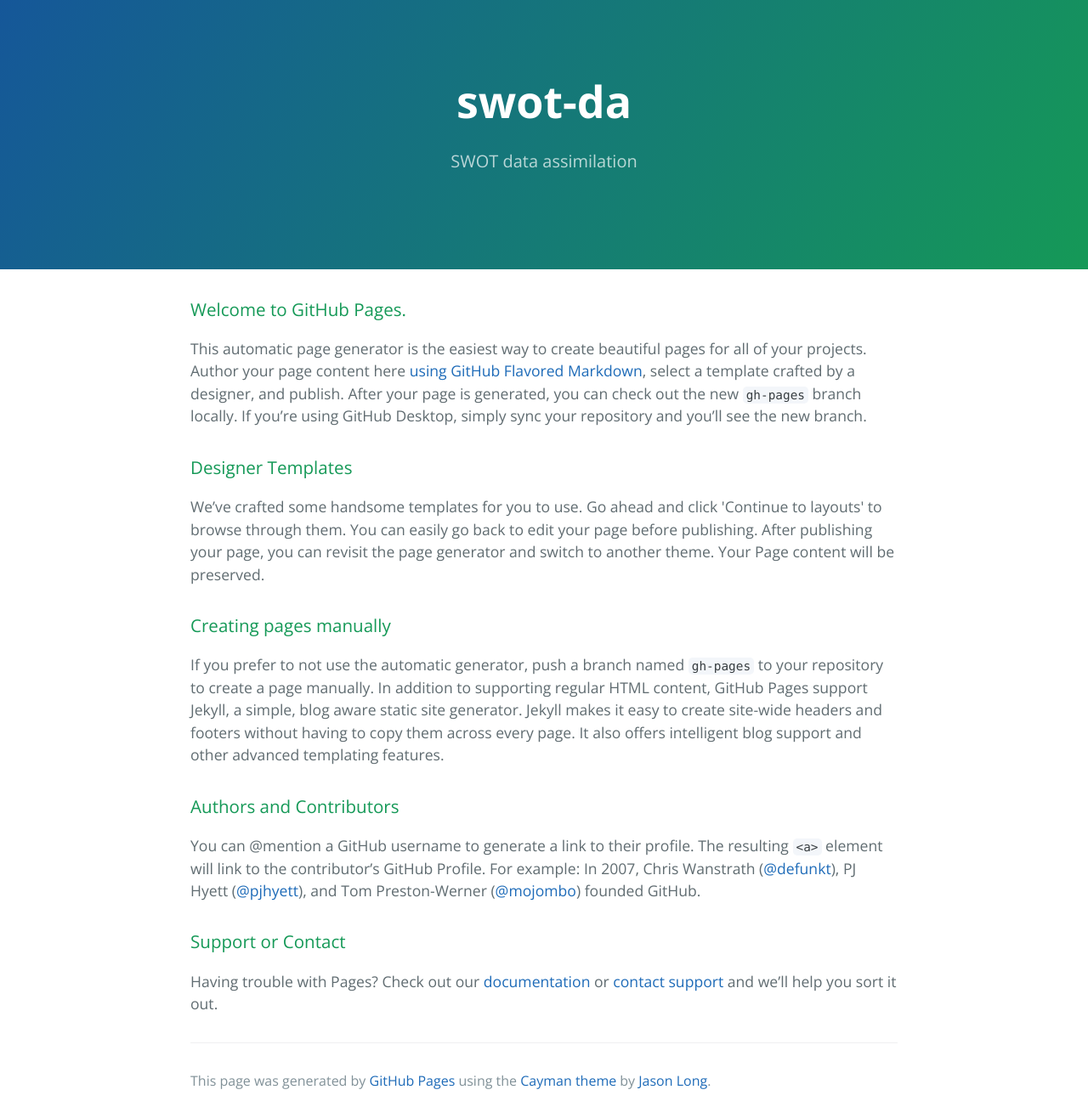
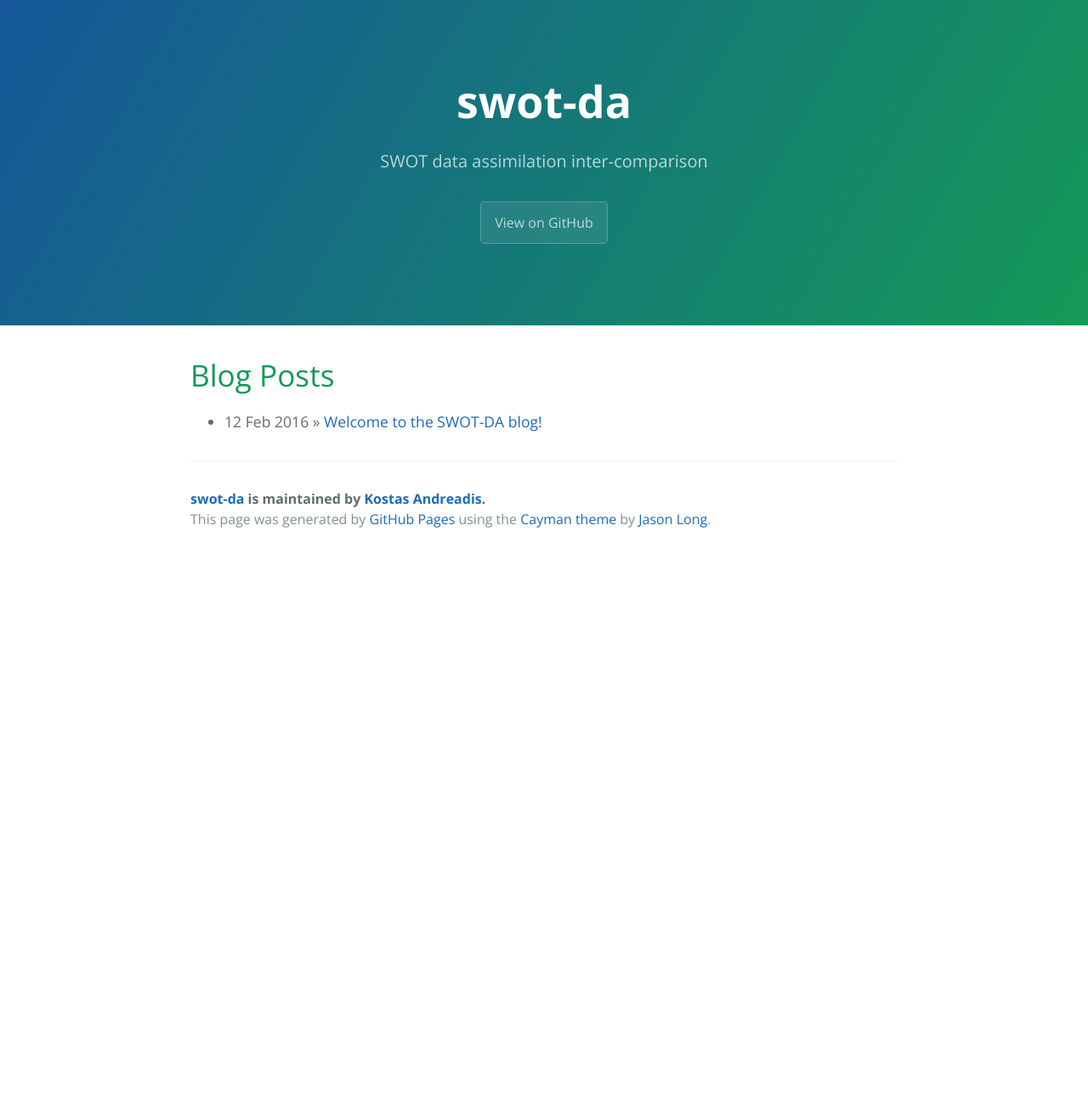
Before and after one commit to swot-da/swot-da.github.io, a Jekyll site: the page built from index.html, in a window 1280 px wide. Shown: the whole page at 85% size. Built offline with Jekyll 4.4.1, drawn with Linux system fonts in a browser that asks for light colours; the list of posts is cut into pages by our own code; after the commit the page ends 900 px from its top, so only the background shows below that.

Commit message:
Updated README file.

```diff
--- a/index.html
+++ b/index.html
@@ -1,53 +1,13 @@
-<!DOCTYPE html>
-<html lang="en-us">
-  <head>
-    <meta charset="UTF-8">
-    <title>swot-da by swot-da</title>
-    <meta name="viewport" content="width=device-width, initial-scale=1">
-    <link rel="stylesheet" type="text/css" href="stylesheets/normalize.css" media="screen">
-    <link href='https://fonts.googleapis.com/css?family=Open+Sans:400,700' rel='stylesheet' type='text/css'>
-    <link rel="stylesheet" type="text/css" href="stylesheets/stylesheet.css" media="screen">
-    <link rel="stylesheet" type="text/css" href="stylesheets/github-light.css" media="screen">
-  </head>
-  <body>
-    <section class="page-header">
-      <h1 class="project-name">swot-da</h1>
-      <h2 class="project-tagline">SWOT data assimilation</h2>
-    </section>
+---
+layout: default
+title: {{ site.name }}
+---
 
-    <section class="main-content">
-      <h3>
-<a id="welcome-to-github-pages" class="anchor" href="#welcome-to-github-pages" aria-hidden="true"><span aria-hidden="true" class="octicon octicon-link"></span></a>Welcome to GitHub Pages.</h3>
-
-<p>This automatic page generator is the easiest way to create beautiful pages for all of your projects. Author your page content here <a href="https://guides.github.com/features/mastering-markdown/">using GitHub Flavored Markdown</a>, select a template crafted by a designer, and publish. After your page is generated, you can check out the new <code>gh-pages</code> branch locally. If you’re using GitHub Desktop, simply sync your repository and you’ll see the new branch.</p>
-
-<h3>
-<a id="designer-templates" class="anchor" href="#designer-templates" aria-hidden="true"><span aria-hidden="true" class="octicon octicon-link"></span></a>Designer Templates</h3>
-
-<p>We’ve crafted some handsome templates for you to use. Go ahead and click 'Continue to layouts' to browse through them. You can easily go back to edit your page before publishing. After publishing your page, you can revisit the page generator and switch to another theme. Your Page content will be preserved.</p>
-
-<h3>
-<a id="creating-pages-manually" class="anchor" href="#creating-pages-manually" aria-hidden="true"><span aria-hidden="true" class="octicon octicon-link"></span></a>Creating pages manually</h3>
-
-<p>If you prefer to not use the automatic generator, push a branch named <code>gh-pages</code> to your repository to create a page manually. In addition to supporting regular HTML content, GitHub Pages support Jekyll, a simple, blog aware static site generator. Jekyll makes it easy to create site-wide headers and footers without having to copy them across every page. It also offers intelligent blog support and other advanced templating features.</p>
-
-<h3>
-<a id="authors-and-contributors" class="anchor" href="#authors-and-contributors" aria-hidden="true"><span aria-hidden="true" class="octicon octicon-link"></span></a>Authors and Contributors</h3>
-
-<p>You can @mention a GitHub username to generate a link to their profile. The resulting <code>&lt;a&gt;</code> element will link to the contributor’s GitHub Profile. For example: In 2007, Chris Wanstrath (<a href="https://github.com/defunkt" class="user-mention">@defunkt</a>), PJ Hyett (<a href="https://github.com/pjhyett" class="user-mention">@pjhyett</a>), and Tom Preston-Werner (<a href="https://github.com/mojombo" class="user-mention">@mojombo</a>) founded GitHub.</p>
-
-<h3>
-<a id="support-or-contact" class="anchor" href="#support-or-contact" aria-hidden="true"><span aria-hidden="true" class="octicon octicon-link"></span></a>Support or Contact</h3>
-
-<p>Having trouble with Pages? Check out our <a href="https://help.github.com/pages">documentation</a> or <a href="https://github.com/contact">contact support</a> and we’ll help you sort it out.</p>
-
-      <footer class="site-footer">
-
-        <span class="site-footer-credits">This page was generated by <a href="https://pages.github.com">GitHub Pages</a> using the <a href="https://github.com/jasonlong/cayman-theme">Cayman theme</a> by <a href="https://twitter.com/jasonlong">Jason Long</a>.</span>
-      </footer>
-
-    </section>
-
-
-  </body>
-</html>
+<div id="home">
+  <h1>Blog Posts</h1>
+  <ul class="posts">
+    {% for post in site.posts %}
+      <li><span>{{ post.date | date_to_string }}</span> &raquo; <a href="{{ site.baseurl }}{{ post.url }}">{{ post.title }}</a></li>
+    {% endfor %}
+  </ul>
+</div>
```
Also changed, not shown: README.md.
